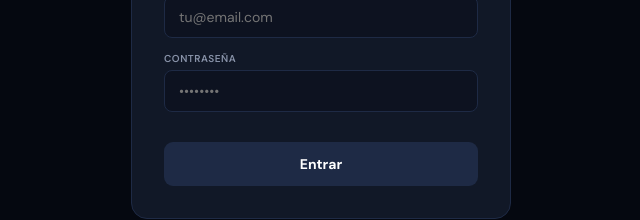
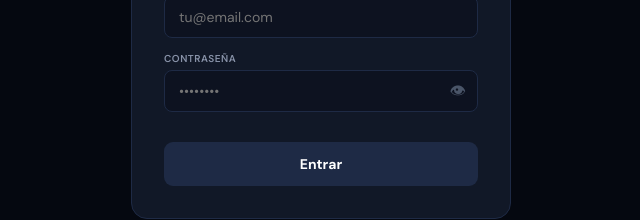
Before and after one commit to grupogmontalvo/gmontalvo-asistencia, a Next.js app: page /admin/login in a window 1280 px wide. Shown: the part 387-607 px from the top of the page, without its empty margins (319-959 px from the left). Built offline with nearby package versions, Linux system fonts and the light colour scheme; no server answers.

Commit message:
Update page.js

```diff
--- a/app/admin/login/page.js
+++ b/app/admin/login/page.js
@@ -1,12 +1,11 @@
 'use client'
 import { useState } from 'react'
 import { supabase } from '../../../lib/supabase'
-import { useRouter } from 'next/navigation'
 
 export default function LoginPage() {
-  const router = useRouter()
   const [email,    setEmail]    = useState('')
   const [password, setPassword] = useState('')
+  const [showPw,   setShowPw]   = useState(false)
   const [err,      setErr]      = useState('')
   const [loading,  setLoading]  = useState(false)
 
@@ -18,7 +17,7 @@ export default function LoginPage() {
       setLoading(false)
       return
     }
-    router.push('/admin')
+    window.location.href = '/admin'
   }
 
   const S = {
@@ -58,11 +57,16 @@ export default function LoginPage() {
         </div>
         <div style={{ marginBottom: 22 }}>
           <label style={S.label}>Contraseña</label>
-          <input
-            style={S.input} type='password' value={password} placeholder='••••••••'
-            onChange={e => { setPassword(e.target.value); setErr('') }}
-            onKeyDown={e => e.key === 'Enter' && handleLogin()}
-          />
+          <div style={{ position: 'relative' }}>
+            <input
+              style={{ ...S.input, paddingRight: 44 }} type={showPw ? 'text' : 'password'} value={password} placeholder='••••••••'
+              onChange={e => { setPassword(e.target.value); setErr('') }}
+              onKeyDown={e => e.key === 'Enter' && handleLogin()}
+            />
+            <button onClick={() => setShowPw(p => !p)} type='button' style={{ position: 'absolute', right: 12, top: '50%', transform: 'translateY(-50%)', background: 'none', border: 'none', color: '#4a5568', cursor: 'pointer', fontSize: 16, lineHeight: 1, padding: 0 }}>
+              {showPw ? '🙈' : '👁'}
+            </button>
+          </div>
         </div>
 
         <button onClick={handleLogin} disabled={!valid || loading} style={S.btn(valid && !loading)}>
```
